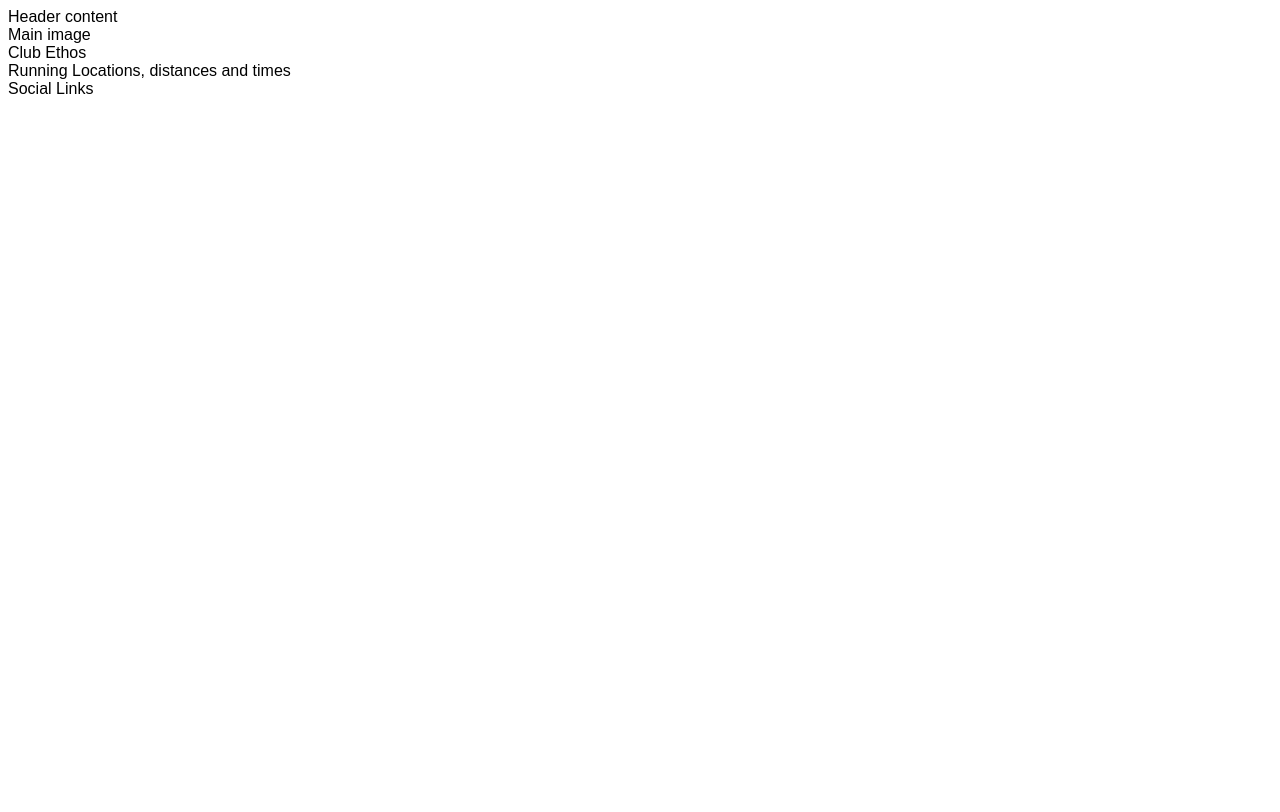
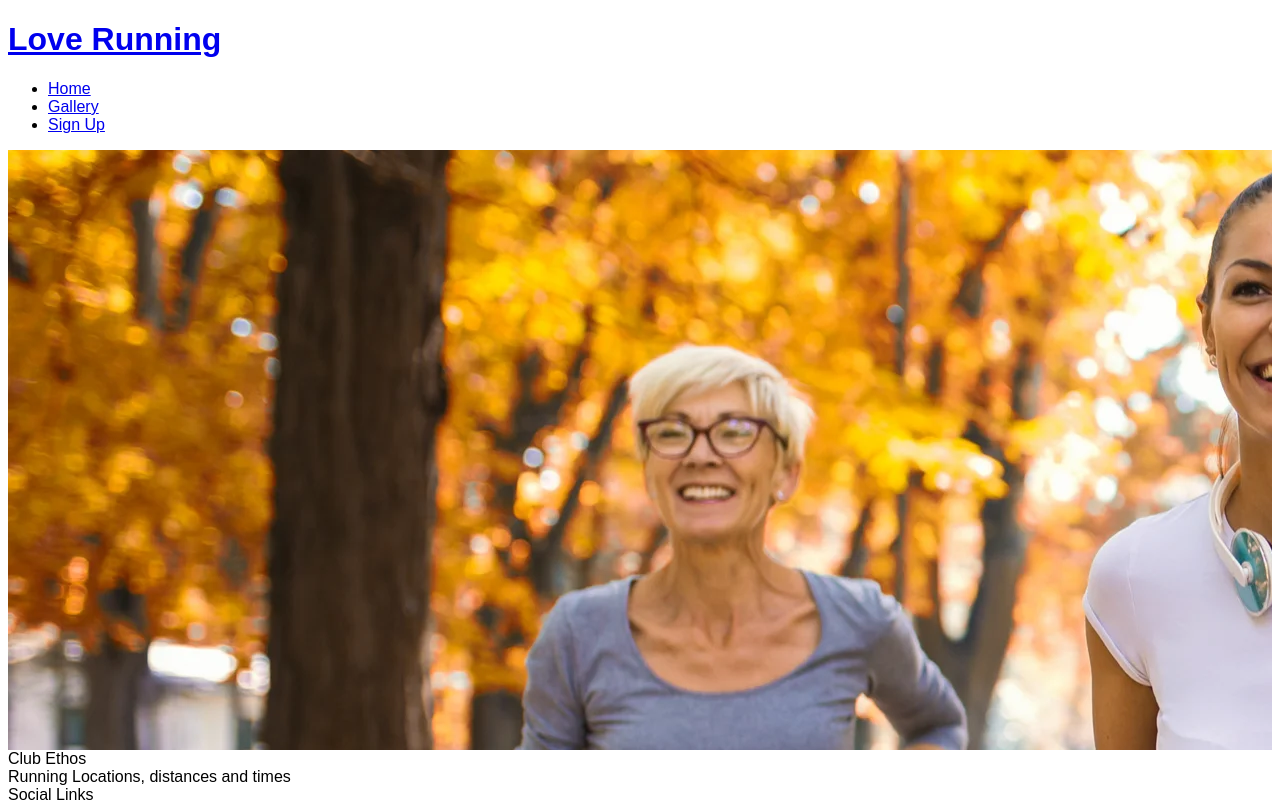
Before and after one commit to leah-jala/love-running, a plain HTML site: page index.html in a window 1280 px wide. Drawn offline with Linux system fonts and the light colour scheme.

Commit message:
Add basic header structure

```diff
--- a/assets/css/style.css
+++ b/assets/css/style.css
@@ -1,3 +1,10 @@
 body {
     font-family: arial;
 }
+
+/* hero image */
+#hero-image {
+    height: 600px;
+    width: auto;
+    background: url('../images/hero-image.webp');
+}
--- a/index.html
+++ b/index.html
@@ -10,9 +10,26 @@
     <title>Love Running</title>
 </head>
 <body>
-    <header>Header content</header>
+    <header>
+        <a href="index.html">
+            <h1>Love Running</h1>
+        </a>
+        <nav>
+            <Ul>
+                <li>
+                    <a href="index.html">Home</a>
+                </li>
+                <li>
+                    <a href="#">Gallery</a>
+                </li>
+                <li>
+                    <a href="#">Sign Up</a>
+                </li>
+            </Ul>
+        </nav>
+    </header>
     <section>
-        Main image
+        <div id="hero-image"></div>
     </section>
     <section>
         Club Ethos
```
Also changed, not shown: assets/images/hero-image.webp (added).
